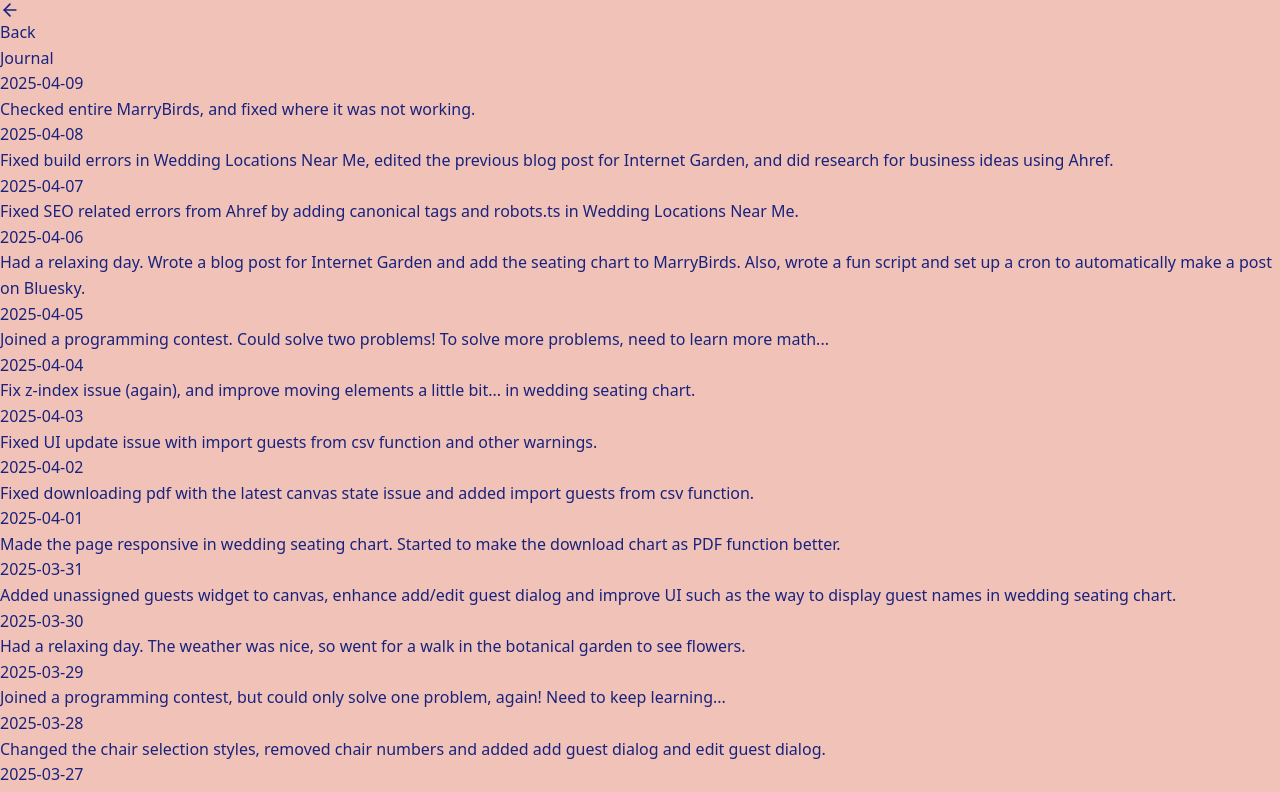
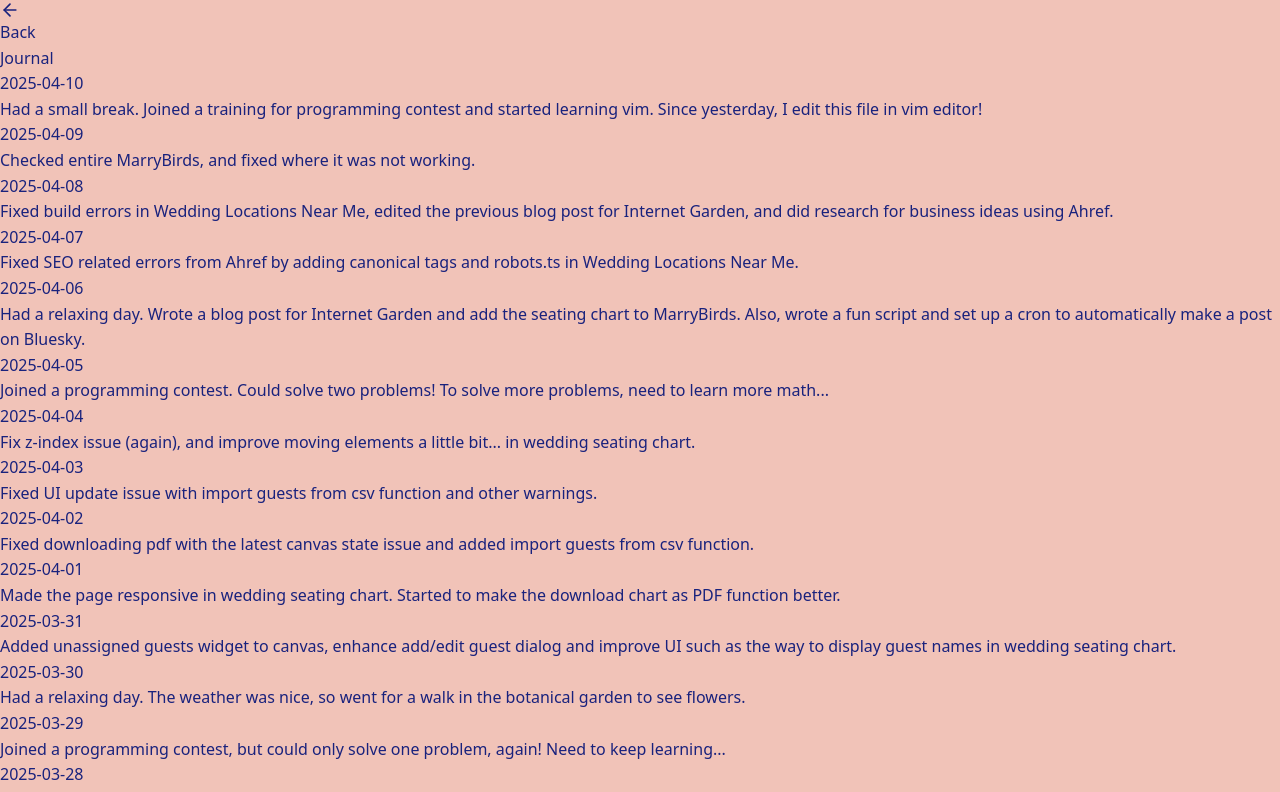
Before and after one commit to minamicode/minamicode.com, a Next.js app: page /journal in a window 1280 px wide. Shown: the top 792 px of the page. Built offline with nearby package versions, Linux system fonts and the light colour scheme.

Commit message:
add a journal entry

```diff
--- a/src/app/_components/JournalEntries.tsx
+++ b/src/app/_components/JournalEntries.tsx
@@ -6,6 +6,10 @@ type JournalEntry = {
 };
 
 const entries: JournalEntry[] = [
+  {
+    date: "2025-04-10",
+    text: "Had a small break. Joined a training for programming contest and started learning vim. Since yesterday, I edit this file in vim editor!",
+  },
   {
     date: "2025-04-09",
     text: "Checked entire MarryBirds, and fixed where it was not working.",
```
